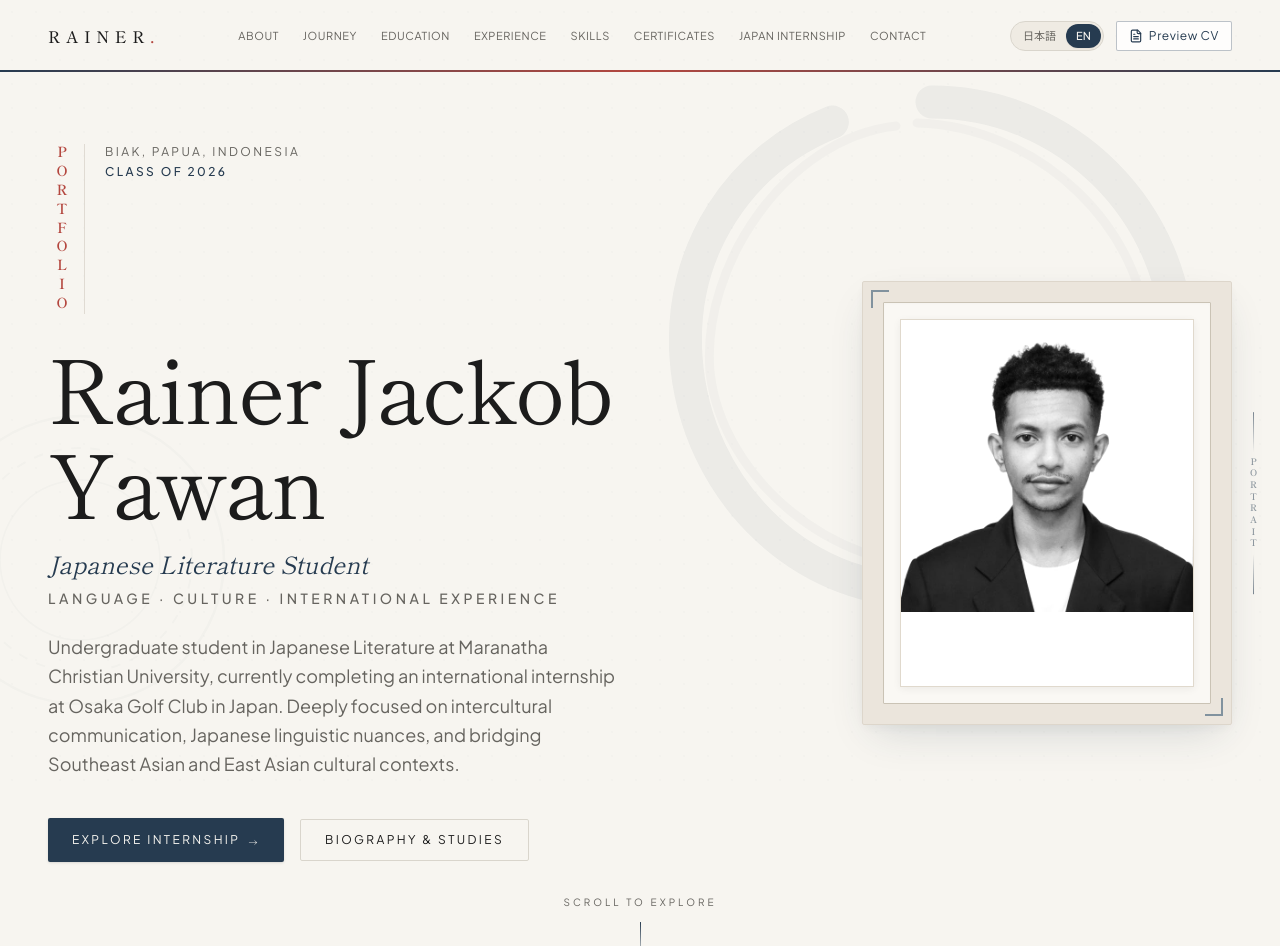
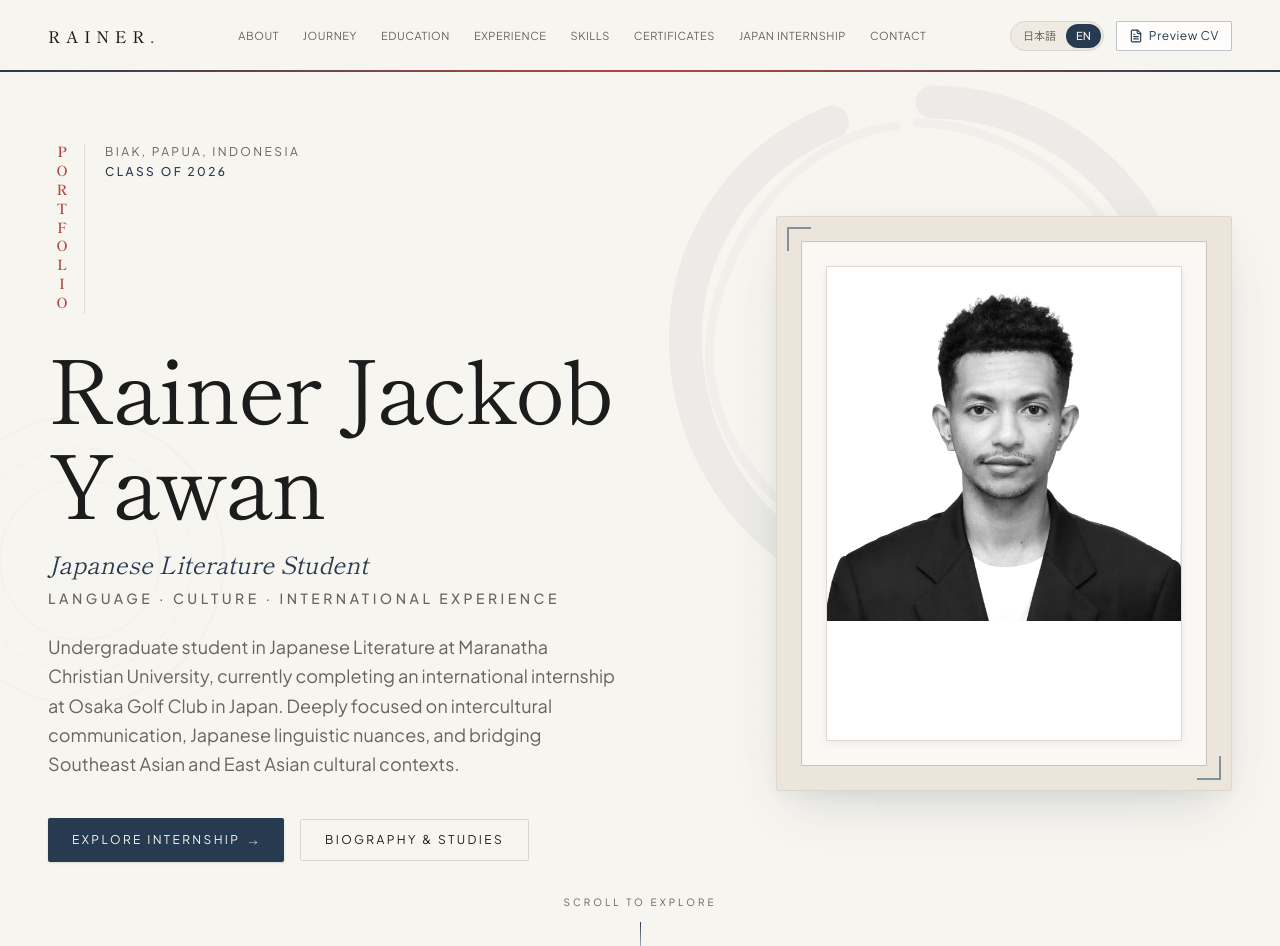
Before and after one commit to jossealexsandre-eng/Rainer-Portfolio, a React (Vite) app: page / in a window 1280 px wide. Shown: the top 946 px of the page. Built offline with nearby package versions, Linux system fonts and the light colour scheme.

Commit message:
style: enlarge hero portrait frame dimensions and refine aspect ratio to match reference screenshot

```diff
--- a/src/components/Hero.tsx
+++ b/src/components/Hero.tsx
@@ -136,22 +136,22 @@ export const Hero: React.FC<HeroProps> = ({ data }) => {
           transition={{ duration: 0.8, delay: 0.25, ease: [0.16, 1, 0.3, 1] }}
           className="lg:col-span-5 relative flex justify-center lg:justify-end"
         >
-          {/* Portrait frame */}
+          {/* Portrait frame — Enlarged size matching user reference */}
           <motion.div
-            whileHover={{ y: -5, transition: { duration: 0.3 } }}
-            className="relative w-full max-w-[290px] sm:max-w-[330px] lg:max-w-[370px]"
+            whileHover={{ y: -4, transition: { duration: 0.3 } }}
+            className="relative w-full max-w-[340px] sm:max-w-[390px] md:max-w-[430px] lg:max-w-[460px] xl:max-w-[490px]"
           >
-            {/* Outer cream mat frame (Passe-partout) matching Gambar 2 */}
-            <div className="relative p-3.5 sm:p-4.5 lg:p-5 bg-[#EBE5DC] border border-[#DDD6CB] shadow-[0_16px_40px_-12px_rgba(38,59,80,0.18),0_4px_12px_rgba(0,0,0,0.04)] rounded-[2px] transition-all duration-500">
+            {/* Outer cream mat frame (Passe-partout) matching reference */}
+            <div className="relative p-4 sm:p-5 lg:p-6 bg-[#EBE5DC] border border-[#DDD6CB] shadow-[0_22px_55px_-16px_rgba(38,59,80,0.18),0_6px_20px_rgba(0,0,0,0.04)] rounded-[2px] transition-all duration-500">
 
               {/* Editorial Corner Crop Marks (L-brackets) at top-left and bottom-right */}
-              <div className="absolute top-2 left-2 w-4.5 h-4.5 border-t-[2.5px] border-l-[2.5px] border-[#81929E] pointer-events-none" />
-              <div className="absolute bottom-2 right-2 w-4.5 h-4.5 border-b-[2.5px] border-r-[2.5px] border-[#81929E] pointer-events-none" />
+              <div className="absolute top-2 left-2 sm:top-2.5 sm:left-2.5 w-5 h-5 sm:w-6 sm:h-6 border-t-[2.5px] border-l-[2.5px] border-[#81929E] pointer-events-none" />
+              <div className="absolute bottom-2 right-2 sm:bottom-2.5 sm:right-2.5 w-5 h-5 sm:w-6 sm:h-6 border-b-[2.5px] border-r-[2.5px] border-[#81929E] pointer-events-none" />
 
               {/* Middle thin border line */}
-              <div className="border border-[#CAC3B5] p-3 sm:p-4 bg-[#FAF8F4] rounded-[1px] shadow-[inset_0_1px_3px_rgba(0,0,0,0.02)]">
-                {/* Photo container — 4:5 passport style */}
-                <div className="relative aspect-[4/5] overflow-hidden bg-white border border-[#E0D9CD] shadow-[0_2px_8px_rgba(0,0,0,0.06)] group">
+              <div className="border border-[#CAC3B5] p-3.5 sm:p-5 lg:p-6 bg-[#FAF8F4] rounded-[1px] shadow-[inset_0_1px_3px_rgba(0,0,0,0.02)]">
+                {/* Photo container — passport style */}
+                <div className="relative aspect-[3/4] overflow-hidden bg-white border border-[#E0D9CD] shadow-[0_2px_8px_rgba(0,0,0,0.06)] group">
                   {portraitSrc ? (
                     <img
                       src={portraitSrc}
@@ -165,13 +165,6 @@ export const Hero: React.FC<HeroProps> = ({ data }) => {
                   )}
                 </div>
               </div>
-            </div>
-
-            {/* Decorative side label */}
-            <div className="absolute -right-7 top-1/2 -translate-y-1/2 flex flex-col items-center gap-1 select-none hidden lg:flex">
-              <span className="w-px h-10 bg-gradient-to-b from-[#263B50]/60 to-transparent" />
-              <span className="writing-vertical-rl font-serif text-[9px] tracking-[0.3em] text-[#263B50]/50 uppercase font-semibold">Portrait</span>
-              <span className="w-px h-10 bg-gradient-to-t from-[#263B50]/60 to-transparent" />
             </div>
           </motion.div>
         </motion.div>
```
